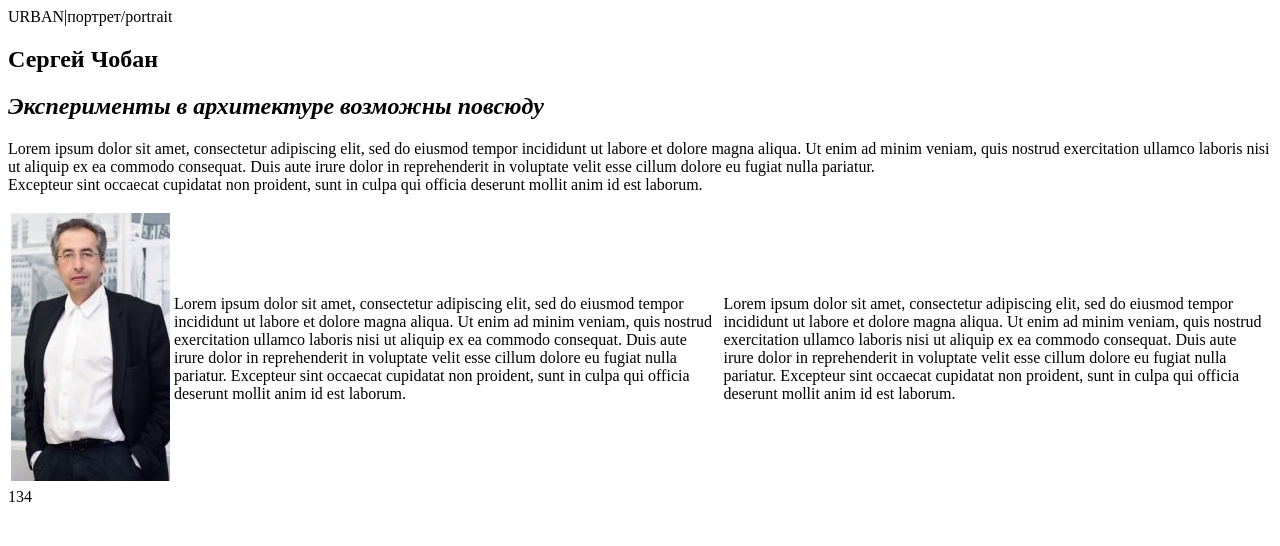
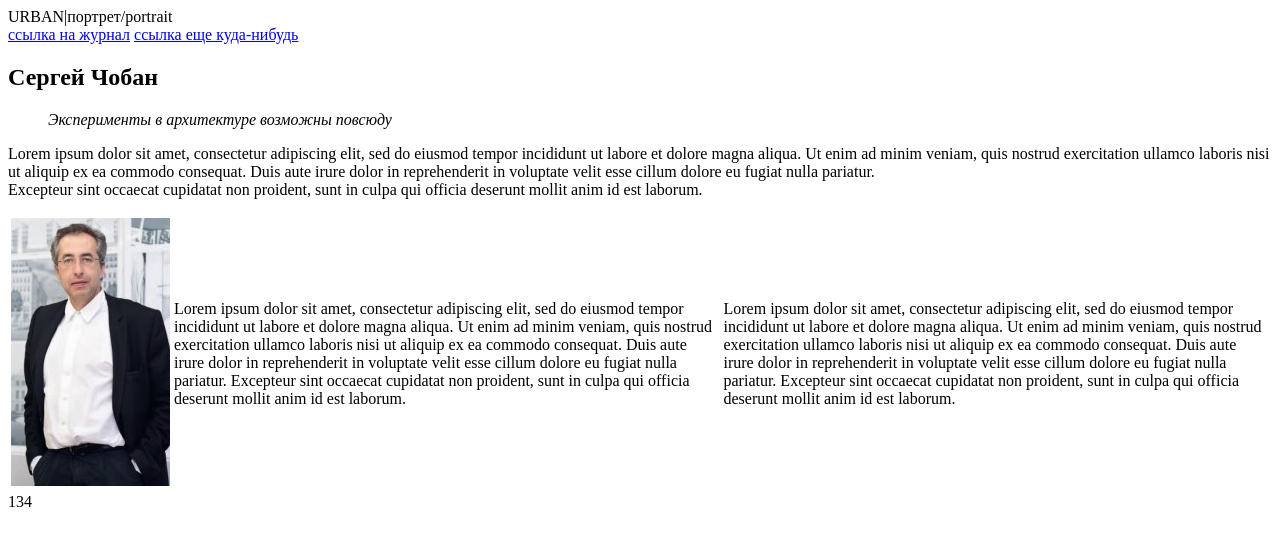
Before and after one commit to WebHeroSchool/repo_dk6, a plain HTML site: page index.html in a window 1280 px wide. Drawn offline with Linux system fonts and the light colour scheme.

Commit message:
!!!!!!!!!

```diff
--- a/index.html
+++ b/index.html
@@ -7,10 +7,14 @@
 	<title>Журнал</title>
 </head>
 <header>URBAN|портрет/portrait</header>
+<nav>
+	<a href="https://archi.ru/russia/image_large.html?id=193274">ссылка на журнал</a>
+	<a href="#">ссылка еще куда-нибудь</a>
+</nav>
 <body>
 	<section>
 		<h1>Сергей Чобан</h1>
-		<h2><i>Эксперименты в архитектуре возможны повсюду</i></h2>
+		<blockquote><i>Эксперименты в архитектуре возможны повсюду</i></blockquote>
 		<aside><p>Lorem ipsum dolor sit amet, consectetur adipiscing elit, sed do eiusmod tempor incididunt ut labore et dolore magna aliqua. Ut enim ad minim veniam, quis nostrud exercitation ullamco laboris nisi <br>ut aliquip ex ea commodo consequat. Duis aute irure dolor in reprehenderit in voluptate velit esse cillum dolore eu fugiat nulla pariatur. <br>Excepteur sint occaecat cupidatat non proident, sunt in culpa qui officia deserunt mollit anim id est laborum.</aside></p>
 	</section>
 	<section>
@@ -21,7 +25,7 @@ ut aliquip ex ea commodo consequat. Duis aute irure dolor in reprehenderit in vo
 				Excepteur sint occaecat cupidatat non proident, sunt in culpa qui officia deserunt mollit anim id est laborum.</td>
 				<td>Lorem ipsum dolor sit amet, consectetur adipiscing elit, sed do eiusmod tempor incididunt ut labore et dolore magna aliqua. Ut enim ad minim veniam, quis nostrud exercitation ullamco laboris nisi
 					ut aliquip ex ea commodo consequat. Duis aute irure dolor in reprehenderit in voluptate velit esse cillum dolore eu fugiat nulla pariatur.
-Excepteur sint occaecat cupidatat non proident, sunt in culpa qui officia deserunt mollit anim id est laborum.</td><tr\>
+				Excepteur sint occaecat cupidatat non proident, sunt in culpa qui officia deserunt mollit anim id est laborum.</td></tr>
 			</table>
 		</section>
 	</body>
```
Lines whose indentation alone changed are shown as unchanged.
